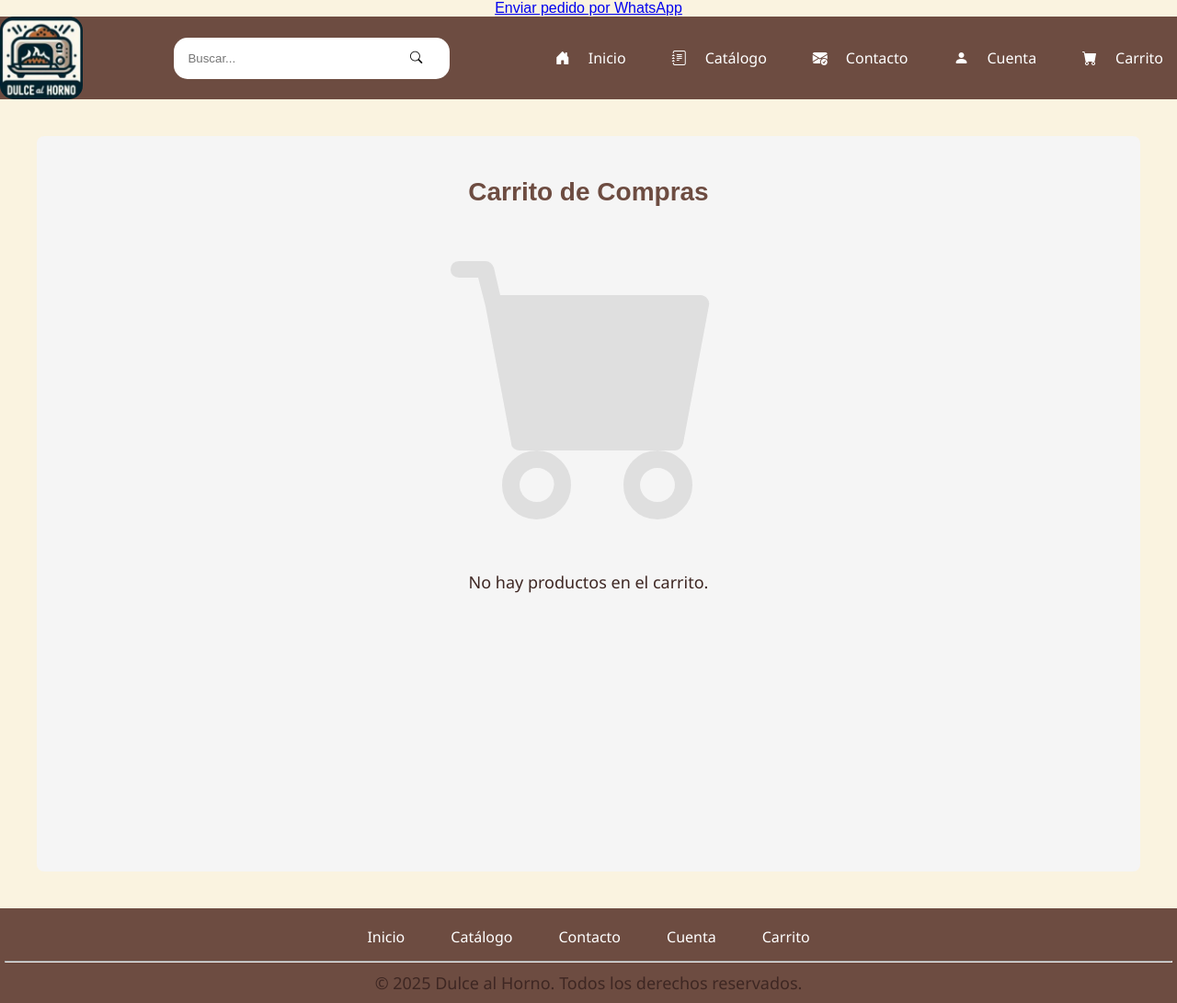
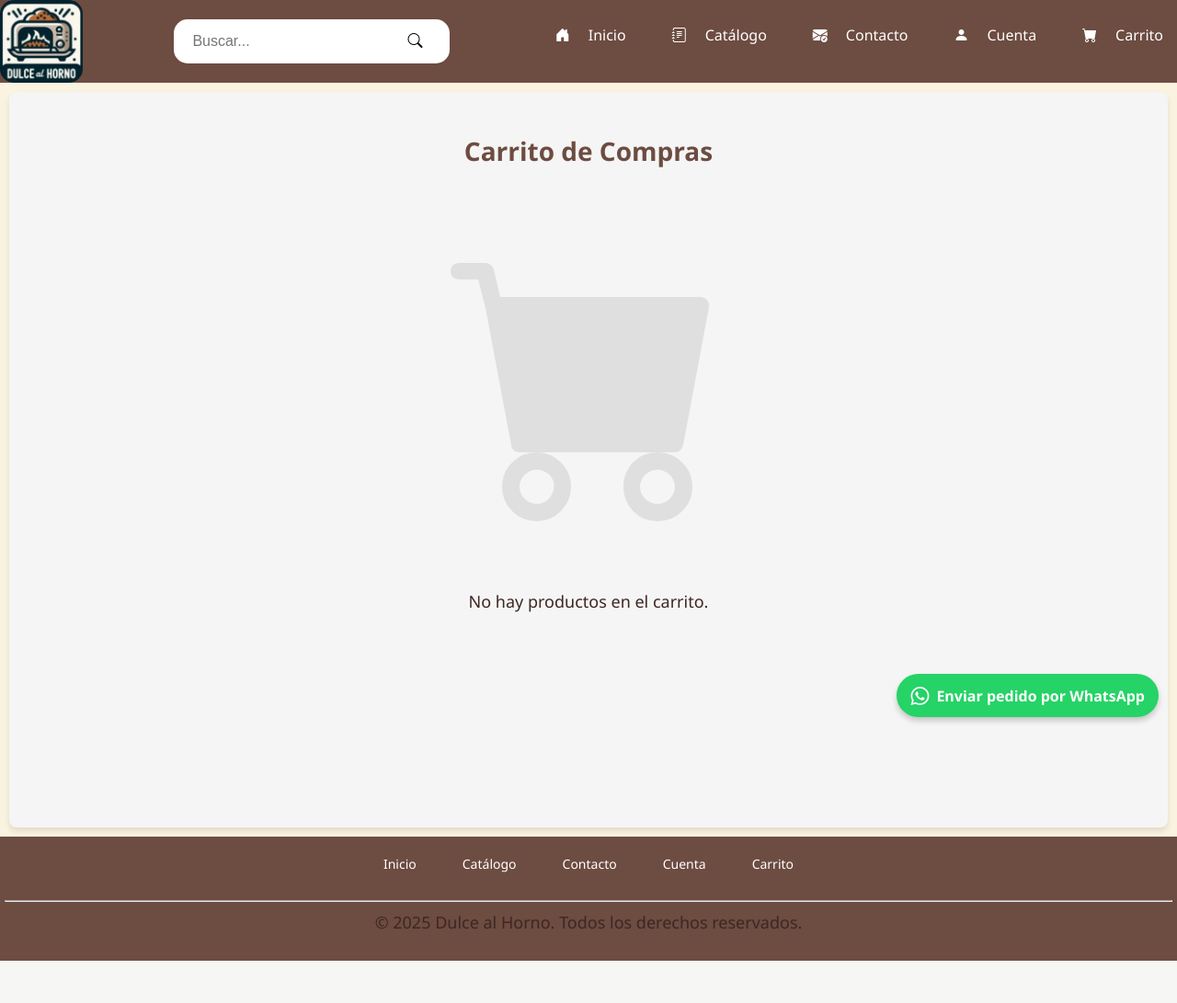
Before and after one commit to Meri02Rw/Dulce-al-Horno-Web-Pedidos, a PHP site: page /carrito.php in a window 1280 px wide. Shown: the whole page at 92% size. After the commit the page ends 1045 px from the top, so only its background shows below. Run offline with PHP 8.4, Linux system fonts and the light colour scheme; the visitor is signed in with stand-in values (Sample User, id 1); data that the repository does not hold is empty.

Commit message:
commit styles

```diff
--- a/carrito.php
+++ b/carrito.php
@@ -14,6 +14,7 @@
     <link rel="icon" type="image/x-icon" href="resources/icon/Icon_DulceAlHorno_2.jpg">
     <link rel="stylesheet" href="css/styles.css">
     <link rel="stylesheet" href="css/styles-banner-footer.css">
+    <link rel="stylesheet" href="css/styles-carrito.css">
     <link href="https://cdn.jsdelivr.net/npm/bootstrap-icons/font/bootstrap-icons.css" rel="stylesheet">
 </head>
 <body>
@@ -60,16 +61,15 @@
                         $total = $producto['precio'] * $producto['cantidad_producto'];
                         echo '<tr>';
                         echo '<td>';
-                        echo '<img src="' . $producto['img_url'] . '" alt="' . $producto['nombre'] . '" width="50">';
+                        echo '<img src="' . $producto['img_url'] . '" alt="' . $producto['nombre'] . '" width="50"><br>';
                         echo $producto['nombre'];
-                        echo '<td>';
+                        echo '</td>';
                         echo '<td><input type="number" name="cantidad[' . $producto['producto_id'] . ']" value="' . $producto['cantidad_producto'] . '" min="1" required></td>';
-                        echo '<td>' . "$" . number_format($producto['precio'], 2) . '</td>';
-                        echo '<td>' . "$" . number_format($total, 2) . '</td>';
+                        echo '<td>$' . number_format($producto['precio'], 2) . '</td>';
+                        echo '<td>$' . number_format($total, 2) . '</td>';
                         echo '<td>';
                         echo '<button type="submit" name="actualizar[' . $producto['producto_id'] . ']">Actualizar</button>';
-                        echo '<a href="carrito/eliminar_carrito.php?producto_id=' . $producto['producto_id'] . '" onclick="return confirm(\'¿Seguro que quieres eliminar este producto?\')">Eliminar</a>';
-                        echo '</td>';
+                        echo '<a href="carrito/eliminar_carrito.php?producto_id=' . $producto['producto_id'] . '" onclick="return confirm(\'¿Seguro que quieres eliminar este producto?\')" class="btn-eliminar">Eliminar</a>';
                         echo '</tr>';
                     }
                     echo '</tbody>';
--- a/catalogo.php
+++ b/catalogo.php
@@ -7,6 +7,7 @@
     <link rel="icon" type="image/x-icon" href="resources/icon/Icon_DulceAlHorno_2.jpg">
     <link rel="stylesheet" href="css/styles.css">
     <link rel="stylesheet" href="css/styles-banner-footer.css">
+    <link rel="stylesheet" href="css/styles-productos.css">
     <link href="https://cdn.jsdelivr.net/npm/bootstrap-icons/font/bootstrap-icons.css" rel="stylesheet">
     <style>
         .producto {
--- a/css/styles-alert.css
+++ b/css/styles-alert.css
@@ -3,7 +3,7 @@
     top: 20px;
     left: 50%;
     transform: translateX(-50%);
-    background: #a47d09;
+    background: #D7A86E;
     color: white;
     padding: 10px 15px;
     margin-top: 50px;
@@ -14,3 +14,34 @@
     font-weight: bold;
     box-shadow: 0px 4px 10px rgba(0, 0, 0, 0.2);
 }
+
+.wa-float-bottom {
+    position: fixed;
+    bottom: 20px;
+    right: 20px;
+    z-index: 9999;
+    background-color: #25D366;
+    padding: 10px 15px;
+    border-radius: 50px;
+    box-shadow: 0 4px 6px rgba(0, 0, 0, 0.2);
+    animation: fadeIn 0.5s ease;
+}
+
+.btn-wa {
+    color: white;
+    text-decoration: none;
+    font-weight: bold;
+    font-size: 16px;
+    display: flex;
+    align-items: center;
+    gap: 8px;
+}
+
+.btn-wa i.bi-whatsapp {
+    font-size: 20px;
+}
+
+@keyframes fadeOut {
+    from { opacity: 1; }
+    to { opacity: 0; }
+}
--- /dev/null
+++ b/css/styles-carrito.css
@@ -0,0 +1,19 @@
+.btn-eliminar {
+    display: inline-block;
+    padding: 10px 20px;
+    background-color: #6D4C41;
+    color: white;
+    font-size: 15px;
+    border-radius: 5px;
+    text-decoration: none;
+    transition: background-color 0.3s ease, transform 0.3s ease;
+  }
+
+  .btn-eliminar:hover {
+    background-color: #5A4030;
+    transform: scale(1.05);
+  }
+
+  .btn-eliminar:active {
+    background-color: #4B3621;
+  }
--- a/css/styles-login-registro.css
+++ b/css/styles-login-registro.css
@@ -1,11 +1,14 @@
 body {
     font-family: Arial, sans-serif;
     text-align: center;
+    background-color: #f4f4f4;
 }
 
 button {
     padding: 10px 20px;
     cursor: pointer;
+    border-radius: 5px;
+    transition: background-color 0.3s ease;
 }
 
 /* Estilos del modal */
@@ -26,6 +29,7 @@
     border-radius: 10px;
     position: relative;
     text-align: center;
+    box-shadow: 0 4px 10px rgba(0, 0, 0, 0.2);
 }
 
 .cerrar {
@@ -34,6 +38,7 @@
     right: 15px;
     font-size: 20px;
     cursor: pointer;
+    color: #6D4C41;
 }
 
 .botones {
@@ -47,10 +52,18 @@
     border: none;
     padding: 8px 15px;
     cursor: pointer;
+    background-color: #6D4C41;
+    color: white;
+    border-radius: 5px;
+    transition: background-color 0.3s ease;
+}
+
+.botones button:hover {
+    background-color: #5b3d2a;
 }
 
 .activo {
-    background: #007bff;
+    background: #5b3d2a;
     color: white;
 }
 
@@ -59,11 +72,17 @@
     display: flex;
     flex-direction: column;
     gap: 10px;
+    background-color: #ffffff;
+    padding: 20px;
+    border-radius: 10px;
+    box-shadow: 0 4px 10px rgba(0, 0, 0, 0.1);
 }
 
 .formulario input {
-    padding: 8px;
+    padding: 10px;
     width: 100%;
+    border-radius: 5px;
+    border: 1px solid #ddd;
 }
 
 .oculto {
--- a/css/styles.css
+++ b/css/styles.css
@@ -12,6 +12,7 @@
   padding: 0;
   display: flex;
   flex-direction: column;
+  font-family: 'Segoe UI', Tahoma, Geneva, Verdana, sans-serif;
 }
 
 .title {
@@ -23,9 +24,9 @@
 }
 
 p {
-  font-family: 'Segoe UI', Tahoma, Geneva, Verdana, sans-serif;
   font-size: 18px;
   color: #3E2723;
+  margin-bottom: 20px;
 }
 
 .main-container {
@@ -38,13 +39,18 @@
   margin: 10px;
   background-color: #F5F5F5;
   border-radius: 8px;
+  box-shadow: 0 4px 6px rgba(0, 0, 0, 0.1);
 }
 
+/* Estilos para lista */
 ul {
   list-style-type: none;
   font-size: 18px;
-  font-family: 'Segoe UI', Tahoma, Geneva, Verdana, sans-serif;
   color: #5D4037;
+}
+
+li {
+  margin-bottom: 15px;
 }
 
 li a {
@@ -52,13 +58,82 @@
   text-decoration: none;
   color: #3E2723;
   font-size: 16px;
-  transition: color 0.3s ease;
+  transition: color 0.3s ease, transform 0.3s ease;
 }
 
 li a:hover {
   color: #D32F2F;
+  transform: scale(1.05);
 }
 
-.main-container {
-  margin: 40px;
+/* Estilos generales de botones */
+button {
+  padding: 10px 20px;
+  background-color: #6D4C41;
+  border: none;
+  color: white;
+  font-size: 16px;
+  border-radius: 5px;
+  cursor: pointer;
+  transition: background-color 0.3s ease, transform 0.3s ease;
 }
+
+button:hover {
+  background-color: #5A4030;
+  transform: scale(1.05);
+}
+
+button:active {
+  background-color: #4B3621;
+}
+
+/* Estilos de input */
+input, select {
+  padding: 10px;
+  font-size: 16px;
+  border: 1px solid #D32F2F;
+  border-radius: 5px;
+  margin-bottom: 15px;
+  width: 100%;
+}
+
+input:focus, select:focus {
+  outline: none;
+  border-color: #6D4C41;
+}
+
+/* Enlaces de pie de página */
+footer a {
+  text-decoration: none;
+  color: #6D4C41;
+  font-size: 14px;
+}
+
+footer a:hover {
+  color: #D32F2F;
+}
+
+/* Responsivos */
+@media (max-width: 768px) {
+  .main-container {
+    margin: 15px;
+    padding: 20px;
+  }
+
+  .title {
+    font-size: 24px;
+  }
+
+  p {
+    font-size: 16px;
+  }
+
+  li a {
+    font-size: 14px;
+  }
+
+  button {
+    font-size: 14px;
+    padding: 8px 15px;
+  }
+}
--- a/includes/alert.php
+++ b/includes/alert.php
@@ -1,4 +1,5 @@
 <link rel="stylesheet" href="css/styles-alert.css">
+<link href="https://cdn.jsdelivr.net/npm/bootstrap-icons/font/bootstrap-icons.css" rel="stylesheet">
 <?php
 include 'config/config.php';
 
@@ -9,15 +10,21 @@
     </div>
 
     <?php if (!empty($_SESSION['pedido_exitoso']) && isset($_SESSION['whatsapp_link'])): ?>
-        <div class="alerta-exito">
-            <a href="<?= $_SESSION['whatsapp_link'] ?>" target="_blank" class="btn-wa">Enviar pedido por WhatsApp</a>
+        <div class="wa-float-bottom" id="wa-boton">
+            <a href="<?= $_SESSION['whatsapp_link'] ?>" target="_blank" class="btn-wa">
+                <i class="bi bi-whatsapp"></i> Enviar pedido por WhatsApp
+            </a>
+        </div>
 
-            <script>
-                setTimeout(() => {
-                    window.open("<?= $_SESSION['whatsapp_link'] ?>", "_blank");
-                }, 2000);
-            </script>
-        </div>
+        <script>
+            setTimeout(() => {
+                window.open("<?= $_SESSION['whatsapp_link'] ?>", "_blank");
+            }, 2000);
+
+            setTimeout(() => {
+                document.getElementById("wa-boton").style.display = "none";
+            }, 10000);
+        </script>
     <?php endif; ?>
 
     <script>
--- a/includes/banner.php
+++ b/includes/banner.php
@@ -24,10 +24,8 @@
             <!-- Buscador -->
             <div class="search-container">
                 <form class="search-box" method="GET" action="catalogo.php">
-                    <input type="text" placeholder="Buscar..." name="q">
-                    <button type="submit">
-                        <i class="bi bi-search"></i>
-                    </button>
+                    <input type="text" placeholder="Buscar..." name="q" style="margin: 5px;">
+                    <button type="submit" class="bi bi-search" style="color: black;"></button>
                 </form>
             </div>
 
--- a/index.php
+++ b/index.php
@@ -10,6 +10,7 @@
         <link rel="icon" type="image/x-icon" href="resources/icon/Icon_DulceAlHorno_2.jpg">
         <link rel="stylesheet" href="css/styles.css">
         <link rel="stylesheet" href="css/styles-banner-footer.css">
+        <link rel="stylesheet" href="css/styles-productos.css">
         <link href="https://cdn.jsdelivr.net/npm/bootstrap-icons/font/bootstrap-icons.css" rel="stylesheet">
         <style>
             .main-img {
@@ -94,7 +95,7 @@
                     </div>
                 </div>
                 <div class="div-button-img" style="background-color: #d4b58c;">
-                    <button class="button-img"><p style="font-size: 16px;">Comprar</p></button>
+                    <button class="button-img">Comprar</button>
                 </div>
             </a>
             <div class="separador"></div>
--- a/pedidos/procesar_pedido.php
+++ b/pedidos/procesar_pedido.php
@@ -54,7 +54,7 @@
 
 // Crear el link de WhatsApp
 $mensaje = urlencode("Hola, Dulce al Horno.\nQuiero hacer un pedido:\n\n" . $mensajeWhatsApp . "\nTotal: $" . number_format($total, 2));
-$telefono = "5216682216232";
+$telefono = "5211234567890"; // Número de repostero
 $link = "https://wa.me/$telefono?text=$mensaje";
 
 // Guardar el link en sesión
```
Also changed, not shown: confirmar_pedido.php (+12 -4 lines), css/styles-confirmar-pedido.css (added, +16 -0 lines), css/styles-productos.css (added, +40 -0 lines), cuenta.php (+8 -4 lines), includes/productos.php (+12 -4 lines), css/styles-contacto.css (line endings or trailing spaces).
